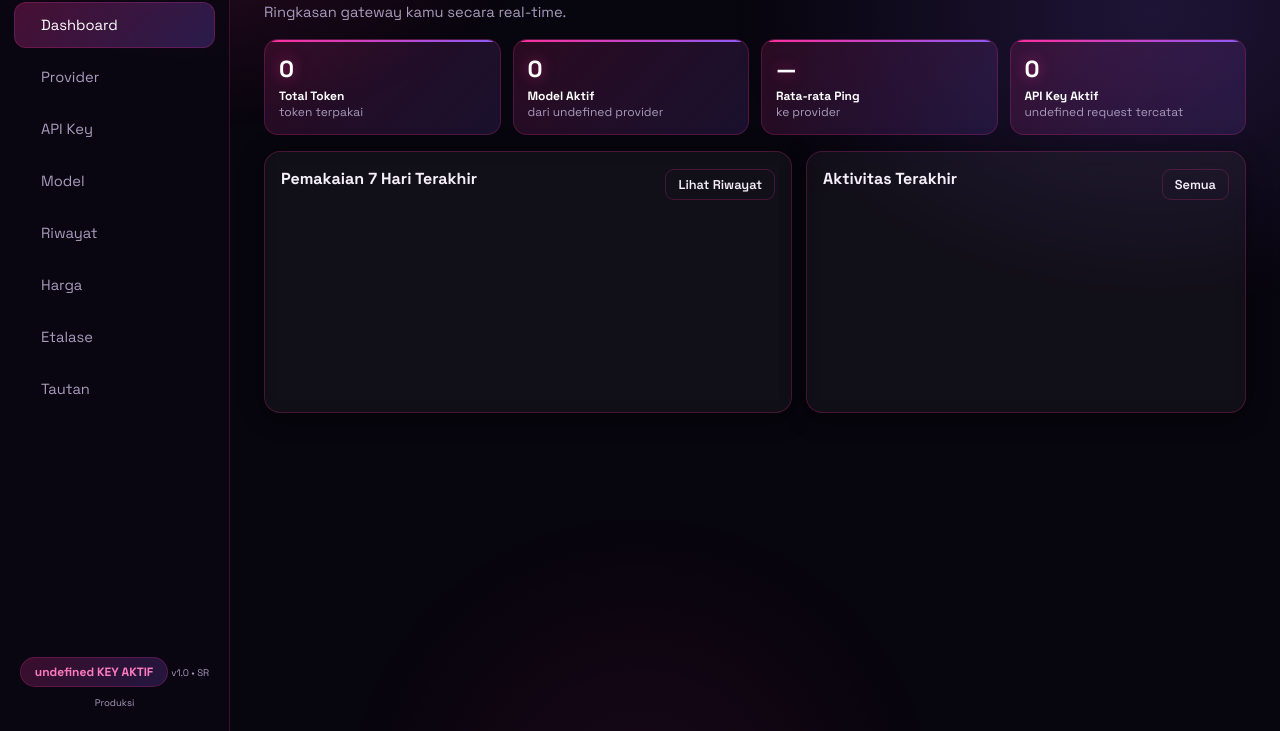
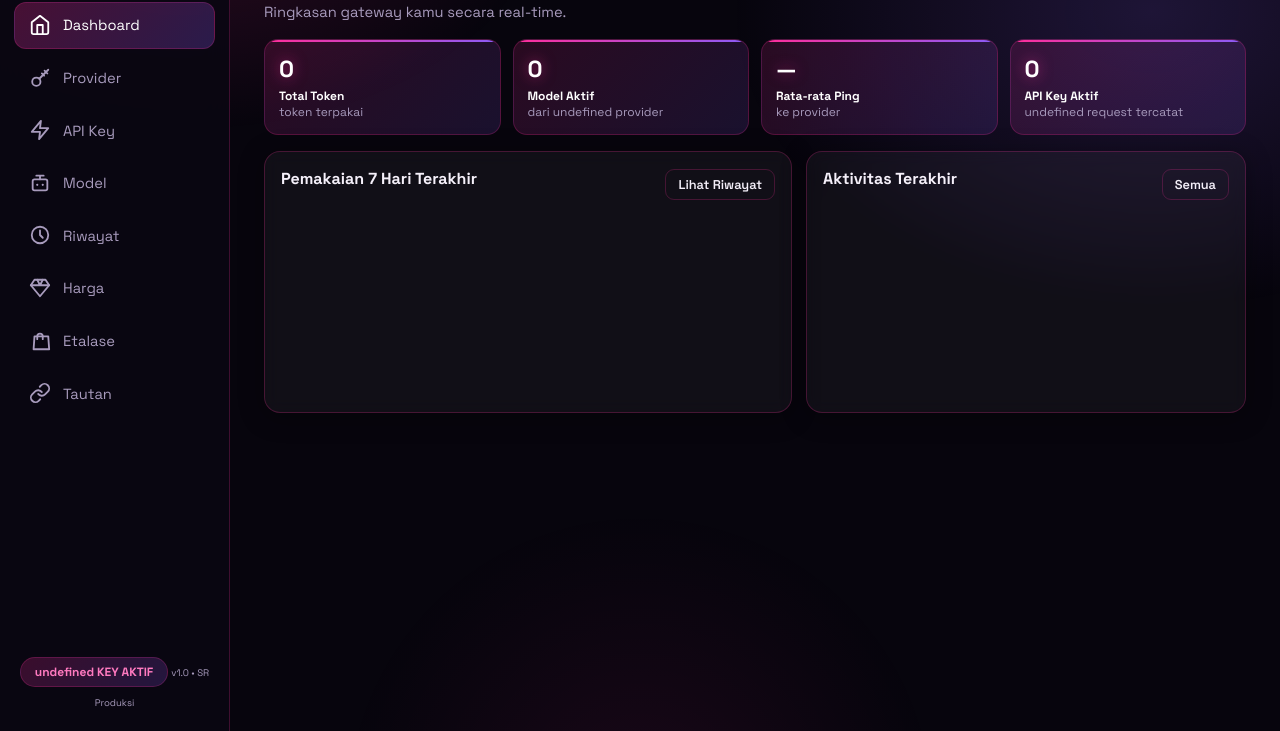
Before and after one commit to hestia-sr/hestia-gateway, a website: page public/index.html in a window 1280 px wide. Shown: the part 69-800 px from the top of the page. Drawn offline with Linux system fonts and the light colour scheme; no server answers.

Commit message:
Ganti emoji jadi ikon SVG

```diff
--- a/public/styles.css
+++ b/public/styles.css
@@ -204,3 +204,5 @@ canvas{width:100%}
 }
 .mini-btn{background:none;border:none;cursor:pointer;font-size:.85rem;padding:2px 4px;opacity:.7}
 .mini-btn:hover{opacity:1;transform:scale(1.15)}
+.icsvg{width:1.05em;height:1.05em;vertical-align:-0.18em;flex:none}
+.bottomnav button .ic .icsvg,.sidebar nav button .ic .icsvg{width:1.25em;height:1.25em;vertical-align:-0.25em}
```
